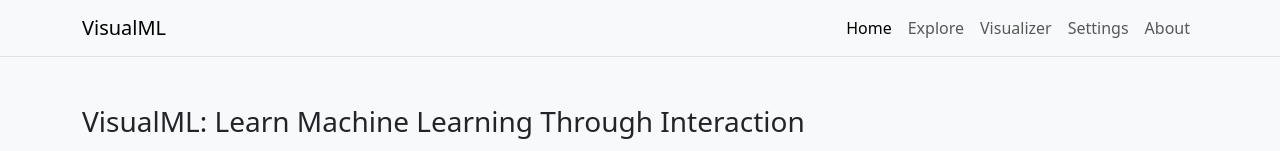
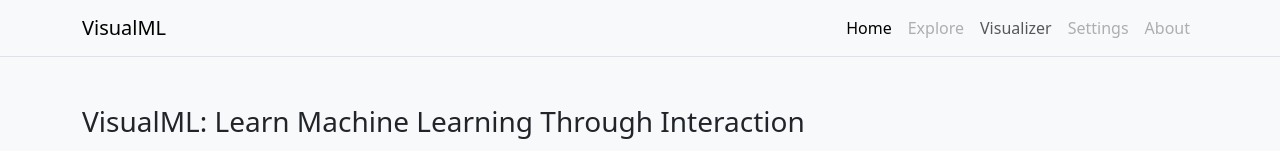
Before and after one commit to CS571-S26/p70, a React (Vite) app: page / in a window 1280 px wide. Shown: the top 151 px of the page. Built offline with nearby package versions, Linux system fonts and the light colour scheme.

Commit message:
Set navbar buttons unclickable (disabled) for unimplemented pages

```diff
--- a/src/App.jsx
+++ b/src/App.jsx
@@ -1,25 +1,16 @@
 import { Navigate, Route, Routes } from 'react-router-dom'
 
-import PageLayout from './components/PageLayout'
 import HomePage from './pages/HomePage'
 import VisualizerPage from './pages/VisualizerPage'
-
-function PlaceholderPage({ title }) {
-  return (
-    <PageLayout title={title}>
-      <p className="text-muted mb-0">This page is a Phase B placeholder.</p>
-    </PageLayout>
-  )
-}
 
 function App() {
   return (
     <Routes>
       <Route path="/" element={<HomePage />} />
       <Route path="/visualizer" element={<VisualizerPage />} />
-      <Route path="/explore" element={<PlaceholderPage title="Explore" />} />
-      <Route path="/settings" element={<PlaceholderPage title="Settings" />} />
-      <Route path="/about" element={<PlaceholderPage title="About" />} />
+      <Route path="/explore" element={<Navigate to="/" replace />} />
+      <Route path="/settings" element={<Navigate to="/" replace />} />
+      <Route path="/about" element={<Navigate to="/" replace />} />
       <Route path="*" element={<Navigate to="/" replace />} />
     </Routes>
   )
--- a/src/components/AppNavbar.jsx
+++ b/src/components/AppNavbar.jsx
@@ -2,11 +2,11 @@ import { Container, Nav, Navbar } from 'react-bootstrap'
 import { NavLink } from 'react-router-dom'
 
 const navItems = [
-  { to: '/', label: 'Home', end: true },
-  { to: '/explore', label: 'Explore' },
-  { to: '/visualizer', label: 'Visualizer' },
-  { to: '/settings', label: 'Settings' },
-  { to: '/about', label: 'About' },
+  { to: '/', label: 'Home', end: true, enabled: true },
+  { to: '/explore', label: 'Explore', enabled: false },
+  { to: '/visualizer', label: 'Visualizer', enabled: true },
+  { to: '/settings', label: 'Settings', enabled: false },
+  { to: '/about', label: 'About', enabled: false },
 ]
 
 function AppNavbar() {
@@ -20,7 +20,8 @@ function AppNavbar() {
         <Navbar.Toggle aria-controls="main-nav" />
         <Navbar.Collapse id="main-nav">
           <Nav className="ms-auto">
-            {navItems.map((item) => (
+            {navItems.map((item) =>
+              item.enabled ? (
                 <Nav.Link
                   key={item.to}
                   as={NavLink}
@@ -30,7 +31,12 @@ function AppNavbar() {
                 >
                   {item.label}
                 </Nav.Link>
-            ))}
+              ) : (
+                <Nav.Link key={item.to} disabled aria-disabled="true" title="Planned for a later milestone">
+                  {item.label}
+                </Nav.Link>
+              ),
+            )}
           </Nav>
         </Navbar.Collapse>
       </Container>
```
Lines whose indentation alone changed are shown as unchanged.
